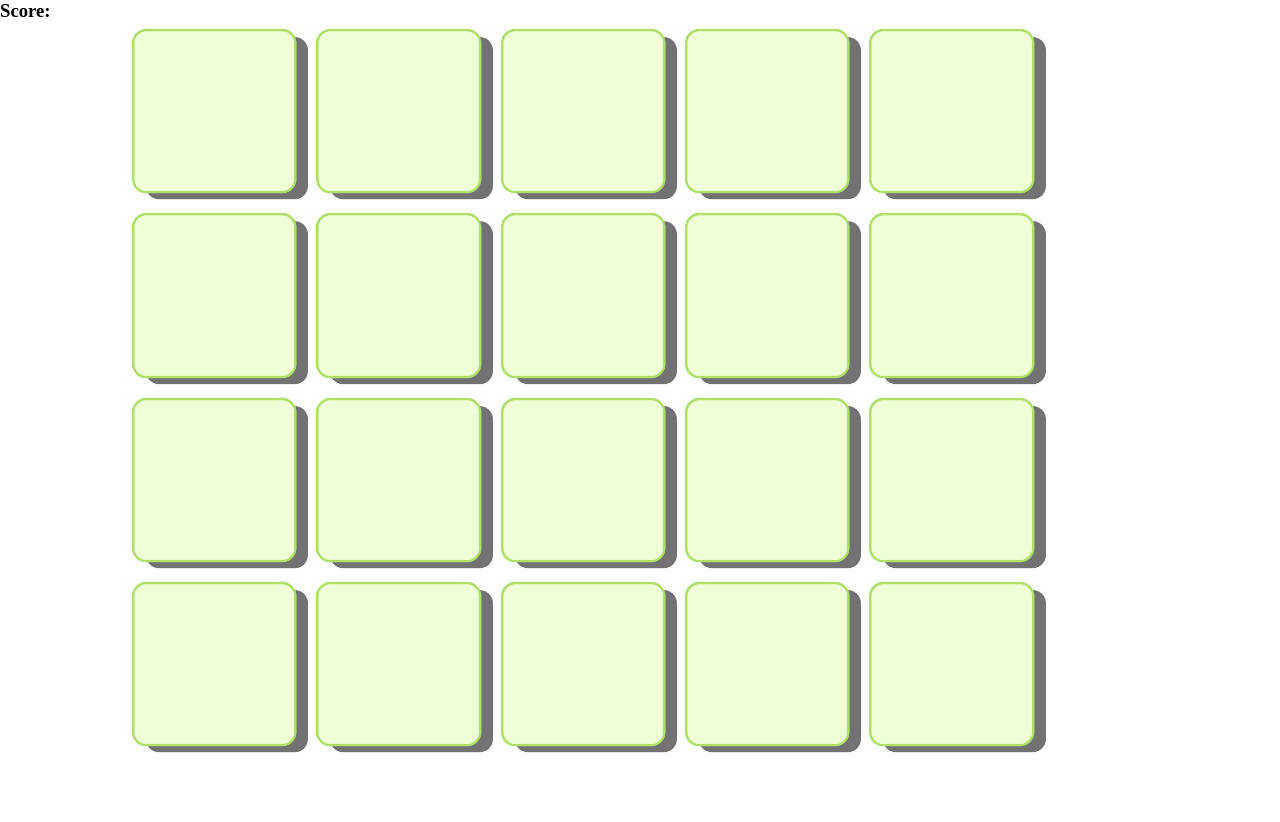
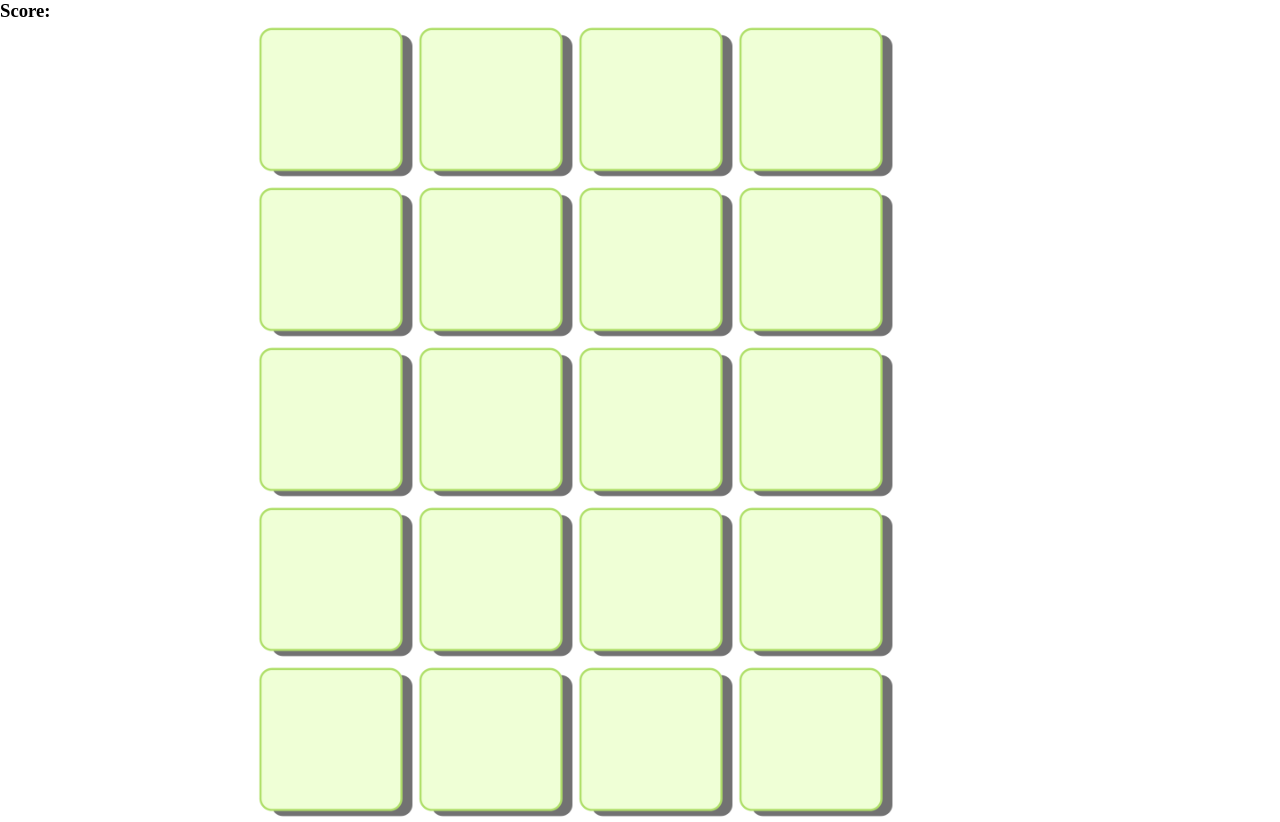
Before and after one commit to Pass80/Memory-game, a plain HTML site: page index.html in a window 1280 px wide. Before the commit the page ends 800 px from the top, so only its background shows below. Drawn offline with Linux system fonts and the light colour scheme.

Commit message:
change the cards size

```diff
--- a/assets/css/style.css
+++ b/assets/css/style.css
@@ -5,7 +5,7 @@
 }
 
 #grid {
-    width: 80%;
+    width: 60%;
     height: 80vh;
     display: flex;
     flex-wrap: wrap;
@@ -13,5 +13,6 @@
 }
 
 #grid img {
-    width: 18%;
+    width: 10rem;
+    height: 10rem;
 }
```
